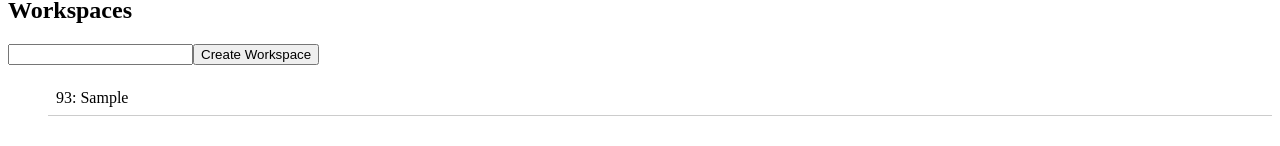
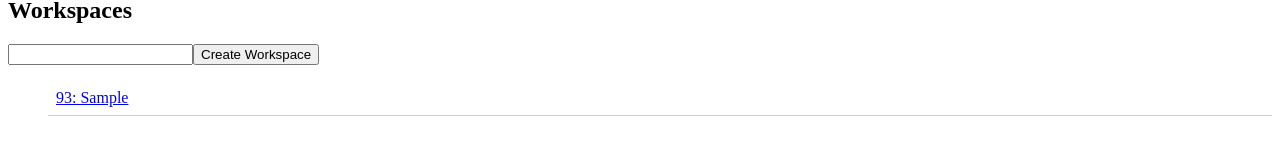
Before and after one commit to OrhanOzkercin/Nuxt3-Trello, a Nuxt app: page / in a window 1280 px wide. Both pictures are taken after typing "Sample" into the empty fields and a click on the button "Create Workspace". Shown: the part 164-310 px from the top of the page. Built offline with nearby package versions, Linux system fonts and the light colour scheme.

Commit message:
feature: ablity to open workspace pages

```diff
--- a/pages/index.vue
+++ b/pages/index.vue
@@ -1,13 +1,8 @@
 <script lang="ts" setup>
 import { ref } from 'vue';
-
-interface Workspace {
-  id: string;
-  name: string;
-}
+import { workspaceList } from '~~/store/global';
 
 const newWorkspaceName = ref('');
-const workspaceList = ref<Workspace[]>([]);
 const createWorkspace = () => {
   const newWorkspace = {
     id: Math.floor(Math.random() * 100).toString(),
@@ -27,7 +22,7 @@ const createWorkspace = () => {
     <button @click="createWorkspace">Create Workspace</button>
     <ul>
       <li v-for="workspace in workspaceList" :key="workspace.id.toString()" class="workspace-card">
-        {{ workspace.id }}: {{ workspace.name }}
+        <nuxt-link :to="`/workspace/${workspace.id}`"> {{ workspace.id }}: {{ workspace.name }} </nuxt-link>
       </li>
     </ul>
   </div>
--- /dev/null
+++ b/pages/workspace/[id].vue
@@ -0,0 +1,18 @@
+<template>
+  <div>
+    <nuxt-link to="/">Home</nuxt-link>
+    <h1>{{ workSpaceName }}</h1>
+  </div>
+</template>
+
+<script setup>
+import { workspaceList } from '~~/store/global';
+
+const route = useRoute();
+
+let workSpaceName = '';
+
+workSpaceName = workspaceList.value.find((workspace) => workspace.id === route.params.id).name;
+</script>
+
+<style lang="scss" scoped></style>
--- /dev/null
+++ b/store/global.ts
@@ -0,0 +1,8 @@
+import { ref } from 'vue';
+
+interface Workspace {
+  id: string;
+  name: string;
+}
+
+export const workspaceList = ref<Workspace[]>([]);
```
